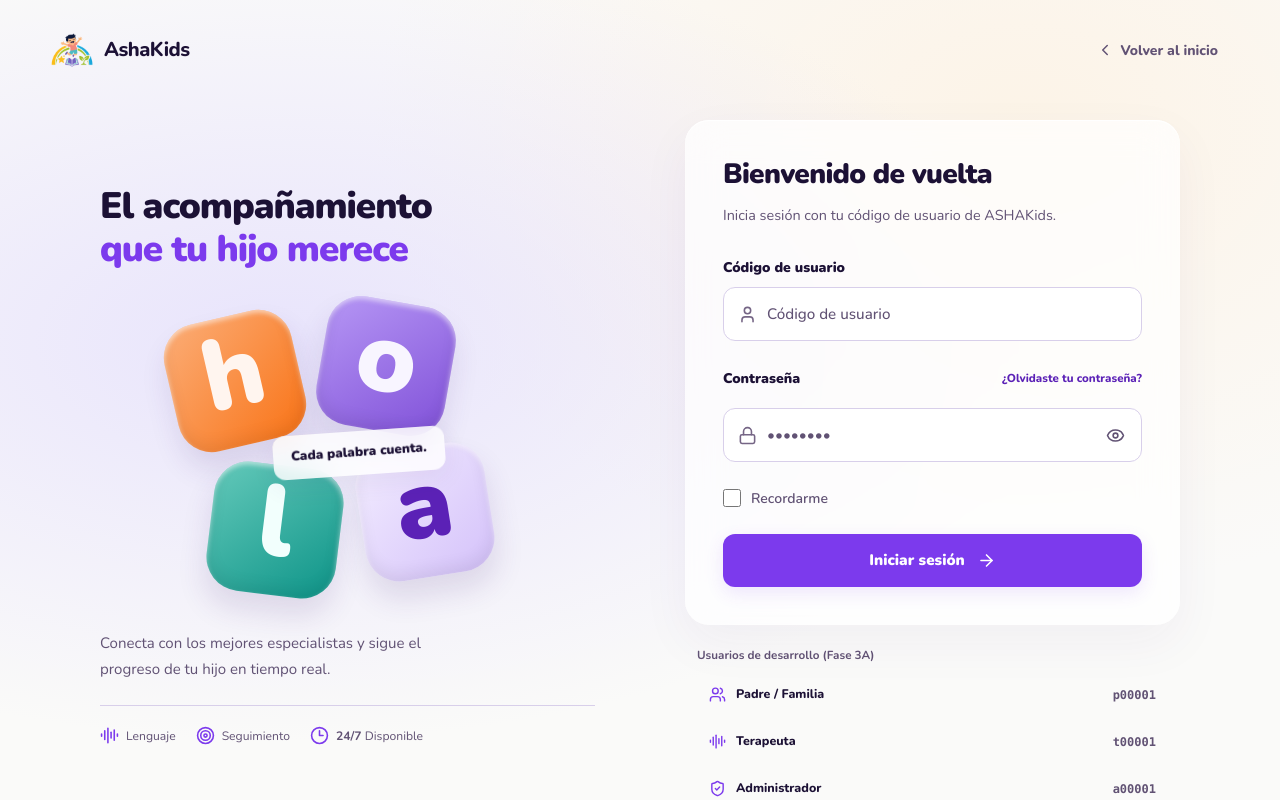
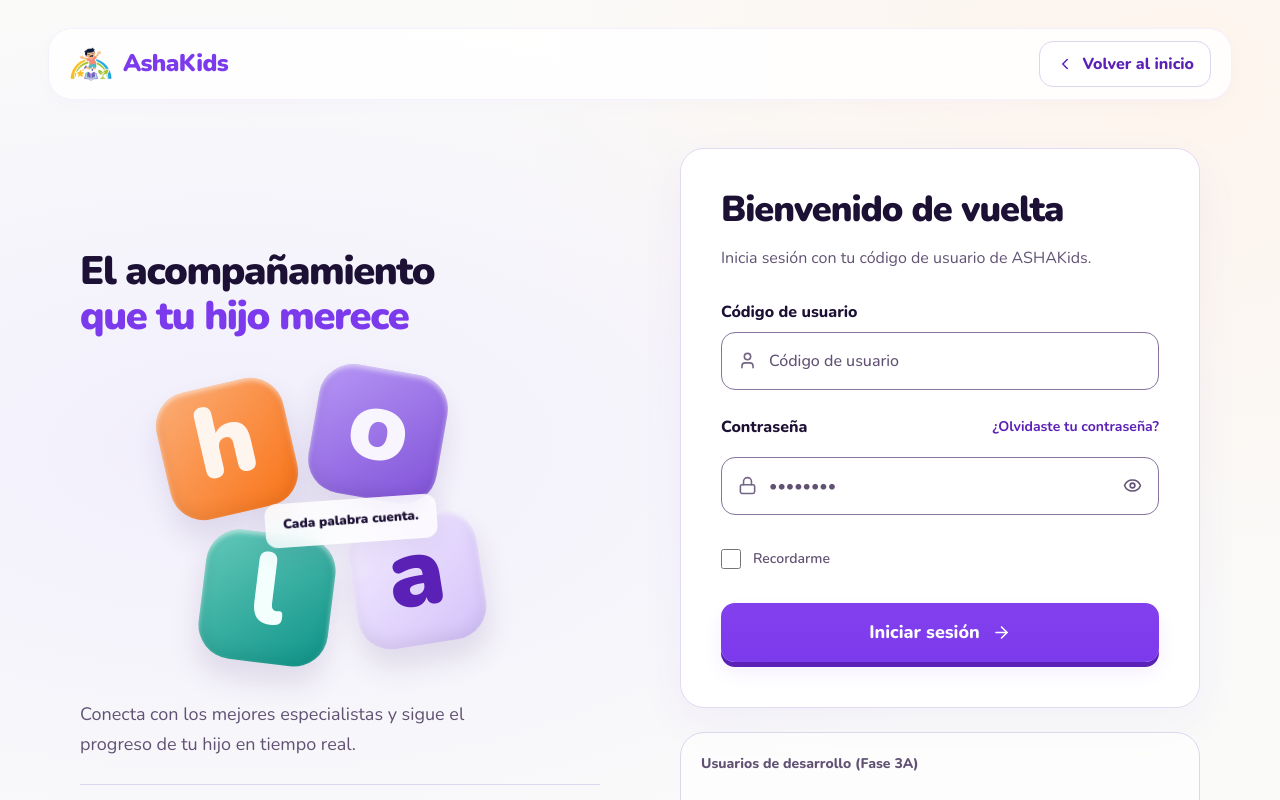
Before and after one commit to sromansilva/ashakids-platform, a React (Vite) app in the folder frontend/: page /login in a window 1280 px wide. Built offline with nearby package versions, Linux system fonts and the light colour scheme; no server answers.

Commit message:
V60_Redisenar_Inicio_Sesion
Aplica la presentacion ASHAKids v1 al login con Nunito, campos amplios, fondo calido, acentos aqua y boton violeta con relieve. Conserva textos, ilustracion y autenticacion. Incluye capturas, verificaciones y relevo, exclusivamente local sin publicar en dev.

```diff
--- a/frontend/src/pages/auth/login.css
+++ b/frontend/src/pages/auth/login.css
@@ -1,87 +1,102 @@
+/* ASHAKids v1: presentation scoped to login; decorative letter artwork retained. */
 .asha-login {
+  --asha-primary: #7C3AED;
+  --asha-primary-dark: #5B21B6;
+  --asha-teal: #0F766E;
+  --asha-orange: #F97316;
+  --asha-lavender: #EDE9FE;
+  --asha-bg: #FAFAF9;
+  --asha-ink: #1C1135;
+  --asha-muted: #615274;
+  --asha-border: #DDD6EF;
+  --asha-error: #B42318;
   min-height: 100svh;
-  padding: 28px 48px 44px;
+  padding: 28px 48px 48px;
   font-family: Nunito, system-ui, sans-serif;
-  color: #1c1135;
-  background: radial-gradient(ellipse at 22% 40%,#ddd6fe9c,transparent 55%),radial-gradient(ellipse at 80% 15%,#ffedd580,transparent 45%),#fafaf9;
+  color: var(--asha-ink);
+  background: radial-gradient(ellipse at 18% 45%,#ede9feaa,transparent 58%),radial-gradient(ellipse at 92% 8%,#fff1e6aa,transparent 42%),var(--asha-bg);
 }
 .asha-login * { box-sizing: border-box; }
 .asha-login ::selection { background: #ddd6fe; color: #2d1b69; }
 .asha-login :is(button,input):focus-visible { outline: 3px solid #5b21b6; outline-offset: 4px; }
 .asha-login button { min-height: 44px; transition: background .18s,box-shadow .2s,transform .2s; }
 .asha-login button:disabled { opacity: .6; cursor: wait; }
-.login-header { max-width: 1180px; margin: auto; display: flex; justify-content: space-between; align-items: center; gap: 24px; }
-.login-home { display: flex; align-items: center; gap: 6px; font-size: .875rem; font-weight: 750; color: #615274; padding: 8px 12px; border-radius: 12px; }
-.login-home:hover { color: #5b21b6; background: #ede9fe; }
-.login-layout { width: min(1080px,100%); margin: 48px auto 0; display: grid; grid-template-columns: minmax(0,1fr) minmax(0,1fr); align-items: center; gap: 90px; }
-.login-welcome h2 { font-size: 2.3rem; line-height: 1.15; letter-spacing: -.03em; font-weight: 900; }
-.login-welcome h2 span { color: #7c3aed; }
-.login-welcome > p { max-width: 42ch; font-size: .94rem; line-height: 1.75; color: #615274; margin-top: 12px; }
-.login-word { position: relative; width: 380px; height: 320px; margin: 22px auto 18px; }
-.login-letter { position: absolute; width: 130px; height: 130px; display: grid; place-items: center; border-radius: 34px; font-size: 100px; line-height: 1; font-weight: 900; padding-bottom: 16px; box-shadow: inset 0 3px 5px #ffffff8c,inset 0 -7px 16px #00000012,0 18px 28px #45247820; }
-.login-letter-h { left: 12px; top: 24px; background: linear-gradient(140deg,#fbad77,#f97316); color: #fff5ef; transform: rotate(-13deg); }
-.login-letter-o { left: 163px; top: 9px; background: linear-gradient(140deg,#b697f5,#8050d8); color: #f8f5ff; transform: rotate(10deg); }
-.login-letter-l { left: 52px; top: 173px; background: linear-gradient(140deg,#64c9ba,#0d9488); color: #f2fffd; transform: rotate(7deg); }
-.login-letter-a { left: 202px; top: 155px; background: linear-gradient(140deg,#f3edff,#d4c1fa); color: #5b21b6; transform: rotate(-9deg); }
-.login-word-caption { position: absolute; left: 115px; top: 139px; z-index: 1; background: #ffffffcf; backdrop-filter: blur(14px); padding: 12px 18px; border-radius: 12px; font-size: .83rem; font-weight: 850; box-shadow: 0 8px 24px #45247812; transform: rotate(-4deg); }
-.login-benefits { display: flex; flex-wrap: wrap; gap: 20px; margin-top: 23px; padding-top: 20px; border-top: 1px solid #d8cfea; list-style: none; }
-.login-benefits li { display: flex; align-items: center; gap: 7px; color: #615274; font-size: .76rem; }
-.login-benefits svg { color: #7c3aed; }
-.login-access { min-width: 0; }
-.login-form-panel { padding: 38px; border-radius: 24px; background: #ffffffb8; backdrop-filter: blur(18px); box-shadow: 0 18px 50px #4524780d,inset 0 1px 1px #ffffff; }
-.login-form-panel h1 { font-size: 1.75rem; line-height: 1.2; font-weight: 900; letter-spacing: -.025em; }
-.login-description { margin: 12px 0 28px; font-size: .9rem; line-height: 1.65; color: #615274; }
-.login-form { display: flex; flex-direction: column; gap: 22px; }
-.login-field > label,.login-field-heading > label { font-size: .875rem; font-weight: 850; }
-.login-field-heading { display: flex; align-items: center; justify-content: space-between; gap: 12px; margin-top: -7px; }
-.login-forgot { color: #5b21b6; font-size: .72rem; font-weight: 750; }
-.login-forgot:hover { text-decoration: underline; text-underline-offset: 4px; }
-.login-input-wrap { display: flex; align-items: center; margin-top: 8px; padding-left: 14px; gap: 10px; border: 1px solid #d8cfea; background: #fff; border-radius: 12px; transition: box-shadow .18s,border-color .18s; }
-.login-input-wrap:focus-within { border-color: #7c3aed; box-shadow: 0 0 0 3px #7c3aed12; }
-.login-input-wrap > svg { color: #756585; flex-shrink: 0; }
-.login-input-wrap input { width: 100%; min-width: 0; min-height: 52px; background: transparent; color: #1c1135; caret-color: #7c3aed; font-size: .95rem; padding: 12px 12px 12px 0; outline: none; border: 0; }
-.login-input-wrap input::placeholder { color: #615274; }
-.login-password-toggle { width: 44px; flex-shrink: 0; display: grid; place-items: center; border-radius: 10px; color: #615274; margin-right: 4px; }
-.login-password-toggle:hover { color: #5b21b6; background: #f5f3ff; }
-.login-remember { display: flex; gap: 10px; align-items: center; min-height: 28px; color: #615274; font-size: .875rem; cursor: pointer; }
-.login-remember input { width: 18px; height: 18px; accent-color: #7c3aed; }
-.login-submit { display: flex; justify-content: center; align-items: center; gap: 12px; border-radius: 12px; background: #7c3aed; color: white; padding: 15px 20px; font-size: .95rem; font-weight: 850; box-shadow: 0 6px 18px #7c3aed1f; }
-.login-submit:hover:not(:disabled) { background: #6d28d9; box-shadow: 0 9px 24px #7c3aed26; }
-.login-submit:active:not(:disabled) { transform: translateY(1px); }
-.login-error { display: flex; gap: 10px; align-items: start; background: #fef2f2; color: #991b1b; padding: 14px; border-radius: 12px; margin-bottom: 22px; font-size: .85rem; line-height: 1.6; }
-.login-error svg { flex-shrink: 0; margin-top: 2px; }
-.login-development { padding: 22px 12px 0; }
-.login-development > p { font-size: .73rem; color: #615274; font-weight: 700; margin-bottom: 8px; }
-.login-development > div { display: flex; flex-direction: column; gap: 3px; }
-.login-development button { display: flex; align-items: center; gap: 10px; border-radius: 10px; padding: 8px 12px; font-size: .78rem; font-weight: 750; }
-.login-development button:hover { background: #ede9fe; }
-.login-development svg { color: #7c3aed; }
-.login-development code { margin-left: auto; font-size: .75rem; font-weight: 600; color: #615274; }
-.login-spinner { animation: login-spin 1s linear infinite; }
+.asha-login .login-header { max-width: 1200px; margin: auto; display: flex; justify-content: space-between; align-items: center; gap: 24px; padding: 12px 20px; border: 1px solid #7c3aed12; border-radius: 24px; background: #ffffffd6; box-shadow: 0 6px 20px #5b21b605; }
+.asha-login .login-home { display: flex; align-items: center; gap: 8px; font-size: 16px; font-weight: 800; color: var(--asha-primary-dark); padding: 10px 16px; border: 1px solid var(--asha-border); border-radius: 14px; background: #fff; }
+.asha-login .login-home:hover { color: #5b21b6; background: #ede9fe; }
+.asha-login .login-layout { width: min(1120px,100%); margin: 48px auto 0; display: grid; grid-template-columns: minmax(0,1fr) minmax(0,1fr); align-items: center; gap: 80px; }
+.asha-login .login-welcome h2 { font-size: clamp(36px,3.1vw,48px); line-height: 1.12; letter-spacing: -.035em; font-weight: 900; }
+.asha-login .login-welcome h2 span { color: var(--asha-primary); }
+.asha-login .login-welcome > p { max-width: 42ch; font-size: 18px; line-height: 1.65; color: var(--asha-muted); margin-top: 20px; }
+.asha-login .login-word { position: relative; width: 380px; height: 320px; margin: 22px auto 18px; }
+.asha-login .login-letter { position: absolute; width: 130px; height: 130px; display: grid; place-items: center; border-radius: 34px; font-size: 100px; line-height: 1; font-weight: 900; padding-bottom: 16px; box-shadow: inset 0 3px 5px #ffffff8c,inset 0 -7px 16px #00000012,0 18px 28px #45247820; }
+.asha-login .login-letter-h { left: 12px; top: 24px; background: linear-gradient(140deg,#fbad77,#f97316); color: #fff5ef; transform: rotate(-13deg); }
+.asha-login .login-letter-o { left: 163px; top: 9px; background: linear-gradient(140deg,#b697f5,#8050d8); color: #f8f5ff; transform: rotate(10deg); }
+.asha-login .login-letter-l { left: 52px; top: 173px; background: linear-gradient(140deg,#64c9ba,#0d9488); color: #f2fffd; transform: rotate(7deg); }
+.asha-login .login-letter-a { left: 202px; top: 155px; background: linear-gradient(140deg,#f3edff,#d4c1fa); color: #5b21b6; transform: rotate(-9deg); }
+.asha-login .login-word-caption { position: absolute; left: 115px; top: 139px; z-index: 1; background: #ffffffcf; backdrop-filter: blur(14px); padding: 12px 18px; border-radius: 12px; font-size: .83rem; font-weight: 850; box-shadow: 0 8px 24px #45247812; transform: rotate(-4deg); }
+.asha-login .login-benefits { display: flex; flex-wrap: wrap; gap: 12px; margin-top: 24px; padding-top: 20px; border-top: 1px solid var(--asha-border); list-style: none; }
+.asha-login .login-benefits li { display: flex; align-items: center; gap: 8px; padding: 10px 12px; border-radius: 14px; background: #ffffffb8; color: var(--asha-teal); font-size: 14px; font-weight: 700; }
+.asha-login .login-benefits svg { color: var(--asha-teal); }
+.asha-login .login-access { min-width: 0; }
+.asha-login .login-form-panel { padding: 40px; border: 1px solid #e4daf3; border-radius: 24px; background: #fff; box-shadow: 0 16px 48px #5b21b60c,inset 0 2px 0 #fff; }
+.asha-login .login-form-panel h1 { font-size: 36px; line-height: 1.15; font-weight: 900; letter-spacing: -.03em; }
+.asha-login .login-description { margin: 16px 0 28px; font-size: 16px; line-height: 1.6; color: var(--asha-muted); }
+.asha-login .login-form { display: flex; flex-direction: column; gap: 22px; }
+.asha-login .login-field > label,.asha-login .login-field-heading > label { font-size: 16px; font-weight: 800; color: var(--asha-ink); }
+.asha-login .login-field-heading { display: flex; align-items: center; justify-content: space-between; gap: 12px; margin-top: -7px; }
+.asha-login .login-forgot { color: var(--asha-primary-dark); font-size: 14px; font-weight: 700; }
+.asha-login .login-forgot:hover { text-decoration: underline; text-underline-offset: 4px; }
+.asha-login .login-input-wrap { display: flex; align-items: center; margin-top: 8px; padding-left: 16px; gap: 12px; border: 1px solid #86749e; background: #fff; border-radius: 14px; transition: box-shadow .18s,border-color .18s; }
+.asha-login .login-input-wrap:focus-within { border-color: #7c3aed; box-shadow: 0 0 0 3px #7c3aed12; }
+.asha-login .login-input-wrap > svg { color: #756585; flex-shrink: 0; }
+.asha-login .login-input-wrap input { width: 100%; min-width: 0; min-height: 56px; background: transparent; color: var(--asha-ink); caret-color: var(--asha-primary); font-size: 16px; padding: 14px 12px 14px 0; outline: none; border: 0; }
+.asha-login .login-input-wrap input::placeholder { color: #615274; }
+.asha-login .login-password-toggle { width: 44px; flex-shrink: 0; display: grid; place-items: center; border-radius: 10px; color: #615274; margin-right: 4px; }
+.asha-login .login-password-toggle:hover { color: #5b21b6; background: #f5f3ff; }
+.asha-login .login-remember { display: flex; gap: 12px; align-items: center; min-height: 44px; color: var(--asha-muted); font-size: 14px; font-weight: 600; cursor: pointer; }
+.asha-login .login-remember input { width: 20px; height: 20px; accent-color: var(--asha-primary); }
+.asha-login .login-submit { display: flex; justify-content: center; align-items: center; gap: 12px; min-height: 56px; border-radius: 14px; background: linear-gradient(180deg,#8240ed,var(--asha-primary)); color: white; padding: 16px 24px; font-size: 18px; font-weight: 800; box-shadow: 0 5px 0 var(--asha-primary-dark),0 10px 20px #7c3aed16; margin-bottom: 5px; }
+.asha-login .login-submit:hover:not(:disabled) { background: #6d28d9; box-shadow: 0 5px 0 var(--asha-primary-dark),0 12px 24px #7c3aed22; }
+.asha-login .login-submit:active:not(:disabled) { transform: translateY(3px); box-shadow: 0 2px 0 var(--asha-primary-dark); }
+.asha-login .login-error { display: flex; gap: 12px; align-items: start; background: #fff1f2; color: var(--asha-error); border: 1px solid #f1c5c8; padding: 16px; border-radius: 14px; margin-bottom: 24px; font-size: 14px; line-height: 1.6; }
+.asha-login .login-error svg { flex-shrink: 0; margin-top: 2px; }
+.asha-login .login-development { margin-top: 24px; padding: 20px; border: 1px solid var(--asha-border); border-radius: 24px; background: #ffffffa8; }
+.asha-login .login-development > p { font-size: 14px; color: var(--asha-muted); font-weight: 800; margin-bottom: 12px; }
+.asha-login .login-development > div { display: flex; flex-direction: column; gap: 4px; }
+.asha-login .login-development button { display: flex; align-items: center; gap: 10px; border-radius: 14px; padding: 10px 12px; font-size: 14px; font-weight: 700; color: var(--asha-ink); }
+.asha-login .login-development button:hover { background: #ede9fe; }
+.asha-login .login-development svg { color: #7c3aed; }
+.asha-login .login-development code { margin-left: auto; font-size: 14px; font-weight: 600; color: var(--asha-muted); }
+.asha-login .login-spinner { animation: login-spin 1s linear infinite; }
 @keyframes login-spin { to { transform: rotate(360deg); } }
 @media (max-width: 1100px) {
   .asha-login { padding: 24px 32px 40px; }
-  .login-layout { gap: 40px; }
-  .login-welcome h2 { font-size: 2rem; }
-  .login-word { scale: .88; transform-origin: center; margin-block: 5px -5px; }
-  .login-form-panel { padding: 30px; }
+  .asha-login .login-layout { gap: 40px; }
+  .asha-login .login-welcome h2 { font-size: 2rem; }
+  .asha-login .login-word { scale: .88; transform-origin: center; margin-block: 5px -5px; }
+  .asha-login .login-form-panel { padding: 30px; }
 }
 @media (max-width: 850px) {
-  .login-layout { grid-template-columns: minmax(0,1fr); max-width: 460px; margin-top: 38px; }
-  .login-welcome { display: none; }
-  .login-header { max-width: 620px; }
+  .asha-login .login-layout { grid-template-columns: minmax(0,1fr); max-width: 460px; margin-top: 38px; }
+  .asha-login .login-welcome { display: none; }
+  .asha-login .login-header { max-width: 620px; }
 }
 @media (max-width: 480px) {
-  .asha-login { padding: 18px 20px 32px; }
-  .login-header { gap: 8px; }
-  .login-header > div { scale: .9; transform-origin: left; }
-  .login-home { font-size: .75rem; padding-inline: 4px; gap: 2px; }
-  .login-layout { margin-top: 28px; }
-  .login-form-panel { padding: 28px 22px; border-radius: 20px; }
-  .login-form-panel h1 { font-size: 1.5rem; }
-  .login-field-heading { flex-wrap: wrap; gap: 0 12px; }
-  .login-forgot { min-height: 34px !important; }
-  .login-development { padding-inline: 0; }
+  .asha-login { padding: 16px 16px 32px; }
+  .asha-login .login-header { gap: 12px; flex-wrap: wrap; padding: 12px; }
+  .asha-login .login-header > div { max-width: 100%; }
+  .asha-login .login-home { font-size: 14px; padding-inline: 12px; }
+  .asha-login .login-layout { margin-top: 28px; }
+  .asha-login .login-form-panel { padding: 28px 20px; }
+  .asha-login .login-form-panel h1 { font-size: 32px; }
+  .asha-login .login-field-heading { flex-wrap: wrap; gap: 0 12px; }
+  .asha-login .login-forgot { min-height: 44px; }
+  .asha-login .login-development { padding: 16px; }
 }
-@supports not (backdrop-filter: blur(18px)) { .login-form-panel,.login-word-caption { background: #fff; } }
-@media (prefers-reduced-motion: reduce) { .asha-login *, .asha-login *::before, .asha-login *::after { animation: none !important; transition: none !important; } .login-submit:active { transform: none !important; } }
+@supports not (backdrop-filter: blur(18px)) { .asha-login .login-form-panel,.asha-login .login-word-caption { background: #fff; } }
+@media (prefers-reduced-motion: reduce) { .asha-login *, .asha-login *::before, .asha-login *::after { animation: none !important; transition: none !important; } .asha-login .login-submit:active { transform: none !important; } }
+
+.asha-login .login-header > div > span { color: var(--asha-primary) !important; font-size: 24px; font-weight: 900; }
+.asha-login .login-input-wrap input:focus-visible { outline: 3px solid var(--asha-primary-dark); outline-offset: -4px; border-radius: 10px; }
+.asha-login .login-submit:disabled { background: #e7dff6; color: #675779; opacity: 1; box-shadow: 0 3px 0 #d4c5e9; transform: none; }
```
Also changed, not shown: 20 other files (tests, documents, lock files or other folders).
